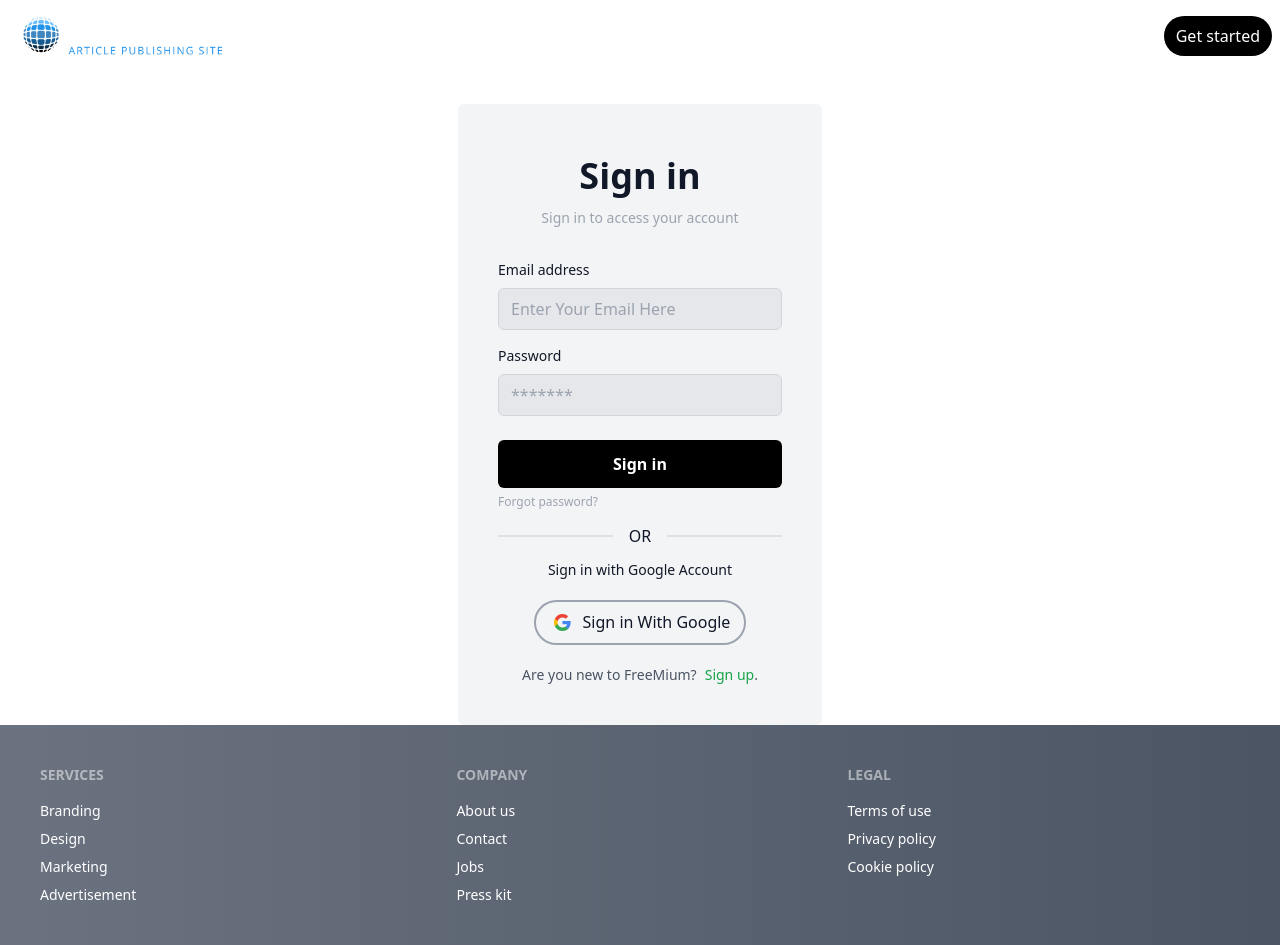
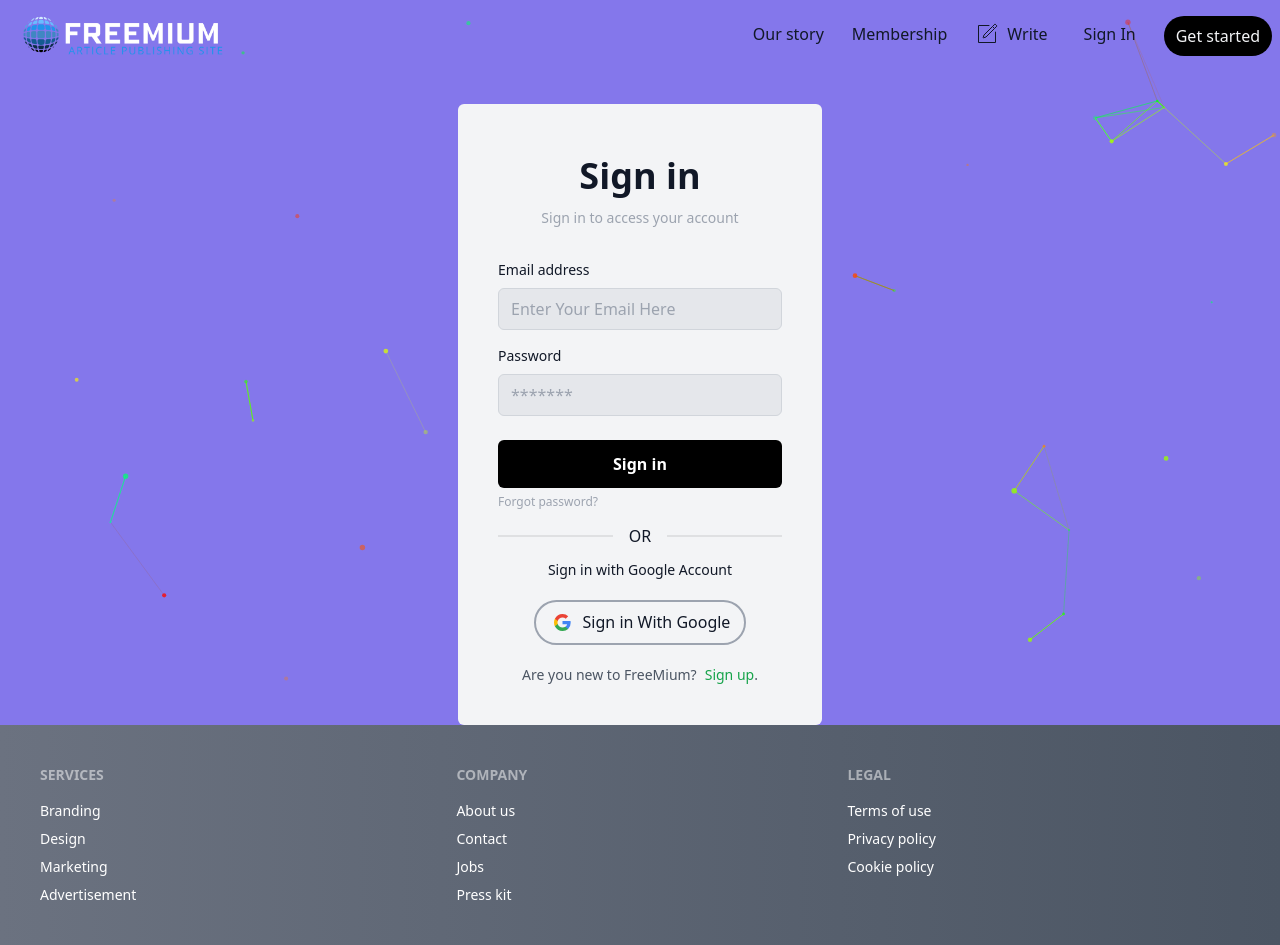
Before and after one commit to rakibulinux/FreeMium-Articles-Client, a React (Create React App) app: page /login in a window 1280 px wide. Built offline with nearby package versions, Linux system fonts and the light colour scheme; no server answers.

Commit message:
solve problem

```diff
--- a/src/App.js
+++ b/src/App.js
@@ -3,8 +3,10 @@ import "./App.css";
 import router from "./Routers/Routers";
 
 function App() {
+
   return (
     <div>
+
       <RouterProvider router={router} />
 
     </div>
--- a/src/Pages/Login/Login.js
+++ b/src/Pages/Login/Login.js
@@ -7,6 +7,7 @@ import { setAuthToken } from "../../APIs/Auth";
 import Spinner from "../../components/Spinner/Spinner";
 import useToken from "../../hooks/useToken";
 import { FcGoogle } from "react-icons/fc";
+import Particle from "../../components/particleJS/Particle";
 
 const Login = () => {
   const {
@@ -86,6 +87,7 @@ const Login = () => {
 
   return (
     <div className="flex justify-center items-center pt-8">
+      <Particle />
       <div className="flex flex-col max-w-md p-6 rounded-md sm:p-10 bg-gray-100 text-gray-900">
         <div className="mb-8 text-center">
           <h1 className="my-3 text-4xl font-bold">Sign in</h1>
--- a/src/Pages/Register/Register.js
+++ b/src/Pages/Register/Register.js
@@ -4,6 +4,7 @@ import { Link, useLocation, useNavigate } from "react-router-dom";
 import PrimaryButton from "../../components/Button/PrimaryButton";
 import { AuthContext } from "../../contexts/AuthProvider";
 import { setAuthToken } from "../../APIs/Auth";
+import Particle from "../../components/particleJS/Particle";
 const Register = () => {
   const [role, setRole] = useState("user");
   const { createUserAccount, updateUserProfile, signInWithGoogle, setLoading } =
@@ -74,6 +75,7 @@ const Register = () => {
 
   return (
     <div className="flex justify-center items-center pt-8">
+      <Particle />
       <div className="flex flex-col max-w-md p-6 rounded-md sm:p-10 bg-gray-100 text-gray-900">
         <div className="mb-8 text-center">
           <h1 className="my-3 text-4xl font-bold">Signup</h1>
--- a/src/Pages/Shared/Navbar/Navbar.js
+++ b/src/Pages/Shared/Navbar/Navbar.js
@@ -40,20 +40,20 @@ const Navbar = () => {
   const navItemNotUser = (
     <>
       <li>
-        <NavLink className="text-white border-animate">Our story</NavLink>
+        <NavLink className="text-gray-900 border-animate">Our story</NavLink>
       </li>
 
       <li>
-        <NavLink className="text-white border-animate">Membership</NavLink>
+        <NavLink className="text-gray-900 border-animate">Membership</NavLink>
       </li>
       <li>
-        <NavLink className="gap-2 text-white border-animate" style={{display:"flex"}} to="/new-story">
+        <NavLink className="gap-2 text-gray-900 border-animate" style={{display:"flex"}} to="/new-story">
           {writeIcon} Write
         </NavLink>
       </li>
 
       <li>
-        <NavLink className="text-white border-animate" to="/login">Sign In</NavLink>
+        <NavLink className="text-gray-900 border-animate" to="/login">Sign In</NavLink>
       </li>
     </>
   );
@@ -166,7 +166,7 @@ const Navbar = () => {
                   <input
                     type="search"
                     name="q"
-                    className="py-2 text-sm text-white border rounded-3xl pl-10 focus:outline-none focus:bg-white focus:text-gray-900"
+                    className="py-2 text-sm text-gray-900 border rounded-3xl pl-10 focus:outline-none focus:bg-white focus:text-gray-900"
                     placeholder="Search Freemium"
                     autoComplete="off"
                   />
@@ -272,7 +272,7 @@ const Navbar = () => {
             </div>
             <NavLink
               to="/login"
-              className="bg-black py-2 px-3 text-white rounded-3xl"
+              className="bg-black py-2 px-3 text-gray-100 rounded-3xl"
             >
               Get started
             </NavLink>
```
